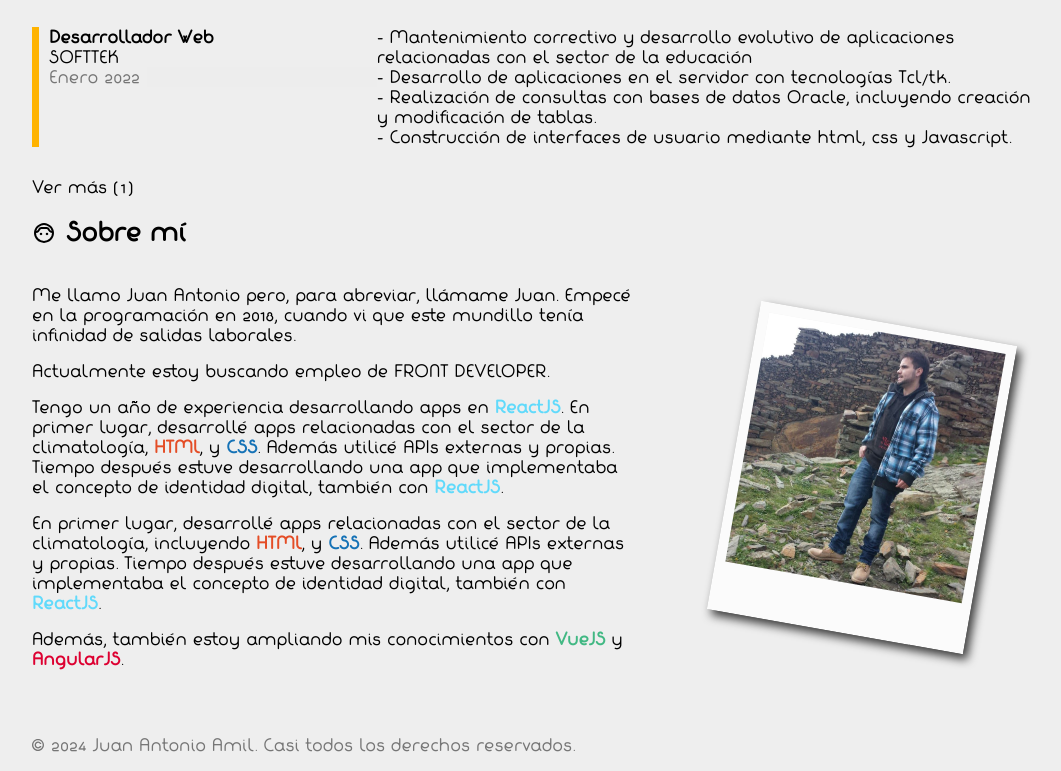
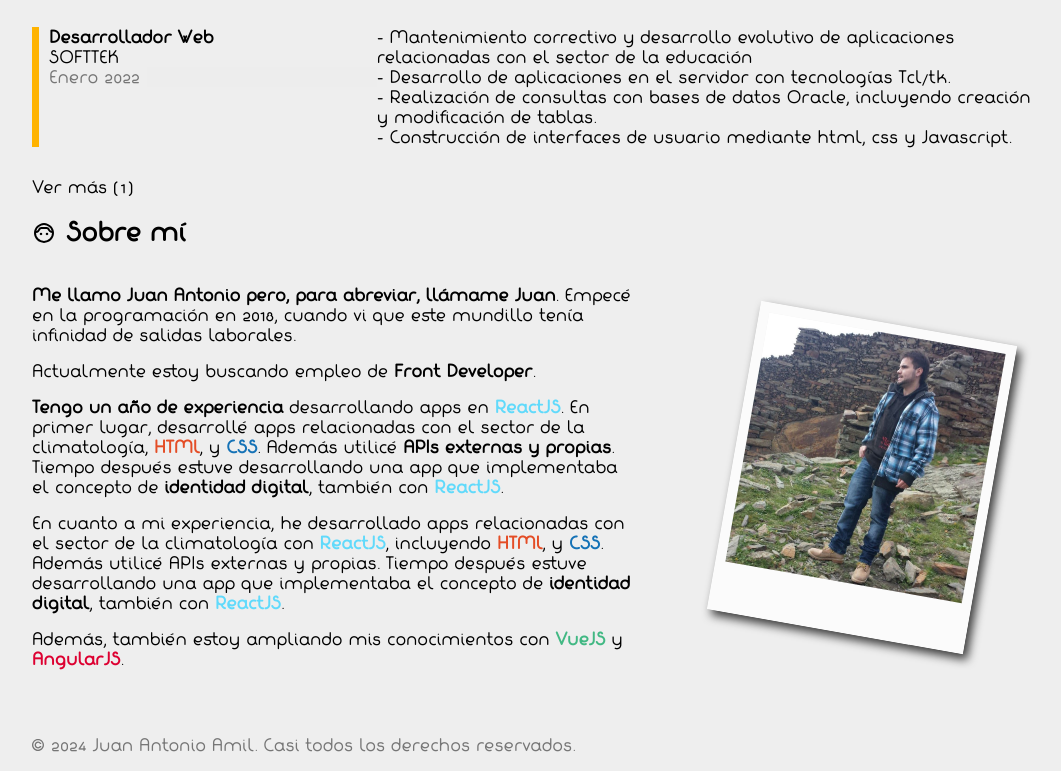
Before and after one commit to JuananA1000/Portfolio, a React (Vite) app: page / in a window 1280 px wide. Shown: the part 1825-2596 px from the top of the page, without its empty margins (108-1169 px from the left). Built offline with nearby package versions, Linux system fonts and the light colour scheme.

Commit message:
Corregir Sobre mi

```diff
--- a/src/components/About/About.jsx
+++ b/src/components/About/About.jsx
@@ -16,24 +16,27 @@ export default function About() {
       <div className='sobre-mi'>
         <div className='descripcion'>
           <p>
-            Me llamo Juan Antonio pero, para abreviar, llámame Juan. Empecé en la programación en 2018, cuando vi que
-            este mundillo tenía infinidad de salidas laborales.
-          </p>
-
-          <p>Actualmente estoy buscando empleo de FRONT DEVELOPER.</p>
-
-          <p>
-            Tengo un año de experiencia desarrollando apps en <span id='react'>ReactJS</span>. En primer lugar,
-            desarrollé apps relacionadas con el sector de la climatología, <span id='html'>HTML</span>, y{' '}
-            <span id='css'>CSS</span>. Además utilicé APIs externas y propias. Tiempo después estuve desarrollando una
-            app que implementaba el concepto de identidad digital, también con <span id='react'>ReactJS</span>.
+            <b>Me llamo Juan Antonio pero, para abreviar, llámame Juan</b>. Empecé en la programación en 2018, cuando vi
+            que este mundillo tenía infinidad de salidas laborales.
           </p>
 
           <p>
-            En primer lugar, desarrollé apps relacionadas con el sector de la climatología, incluyendo{' '}
-            <span id='html'>HTML</span>, y <span id='css'>CSS</span>. Además utilicé APIs externas y propias. Tiempo
-            después estuve desarrollando una app que implementaba el concepto de identidad digital, también con{' '}
+            Actualmente estoy buscando empleo de <b>Front Developer</b>.
+          </p>
+
+          <p>
+            <b>Tengo un año de experiencia</b> desarrollando apps en <span id='react'>ReactJS</span>. En primer lugar,
+            desarrollé apps relacionadas con el sector de la climatología, <span id='html'>HTML</span>, y{' '}
+            <span id='css'>CSS</span>. Además utilicé <b>APIs externas y propias</b>. Tiempo después estuve
+            desarrollando una app que implementaba el concepto de <b>identidad digital</b>, también con{' '}
             <span id='react'>ReactJS</span>.
+          </p>
+
+          <p>
+            En cuanto a mi experiencia, he desarrollado apps relacionadas con el sector de la climatología con{' '}
+            <span id='react'>ReactJS</span>, incluyendo <span id='html'>HTML</span>, y <span id='css'>CSS</span>. Además
+            utilicé APIs externas y propias. Tiempo después estuve desarrollando una app que implementaba el concepto de{' '}
+            <b>identidad digital</b>, también con <span id='react'>ReactJS</span>.
           </p>
           <p>
             Además, también estoy ampliando mis conocimientos con <span id='vue'>VueJS</span> y{' '}
@@ -41,7 +44,7 @@ export default function About() {
           </p>
         </div>
 
-        <img src={aboutPhoto} alt='foto-prevista.jpg' id='about-photo'/>
+        <img src={aboutPhoto} alt='foto-prevista.jpg' id='about-photo' />
       </div>
     </div>
   );
```
